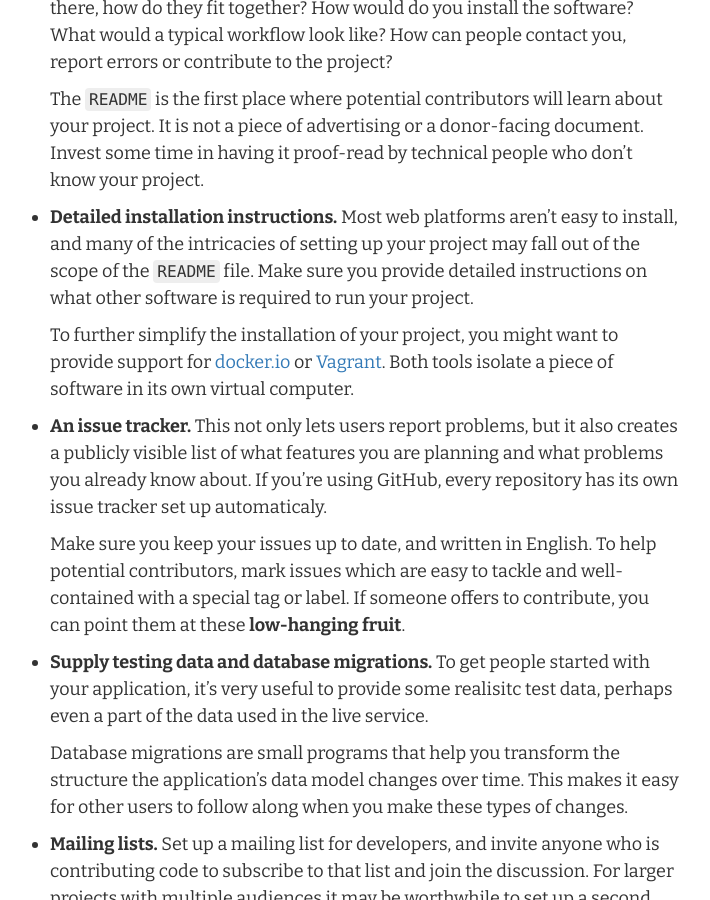
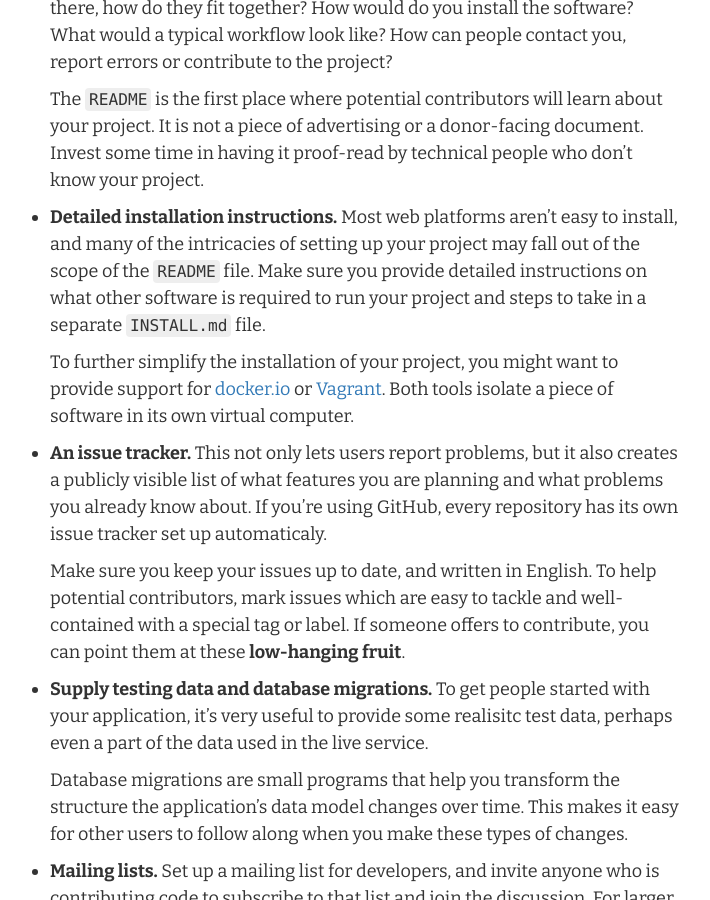
Before and after one commit to pudo-attic/civic-software-checklist, a Jekyll site: the page built from index.md, in a window 1280 px wide and 900 px high, scrolled down 862 px. Shown: the whole window, without its empty margins (295-1005 px from the left). Built offline with Jekyll 4.4.1, drawn with Linux system fonts in a browser that asks for light colours; nearby versions of some CDN libraries.

Commit message:
Added reference to a new INSTALL.md file
This is in the installation instructions.

```diff
--- a/index.md
+++ b/index.md
@@ -52,7 +52,7 @@ away!
   to install, and many of the intricacies of setting up your project may
   fall out of the scope of the ``README`` file. Make sure you provide
   detailed instructions on what other software is required to run your
-  project.
+  project and steps to take in a separate ``INSTALL.md`` file.
 
   To further simplify the installation of your project, you might want
   to provide support for [docker.io](http://docs.docker.io/reference/builder/)
```
